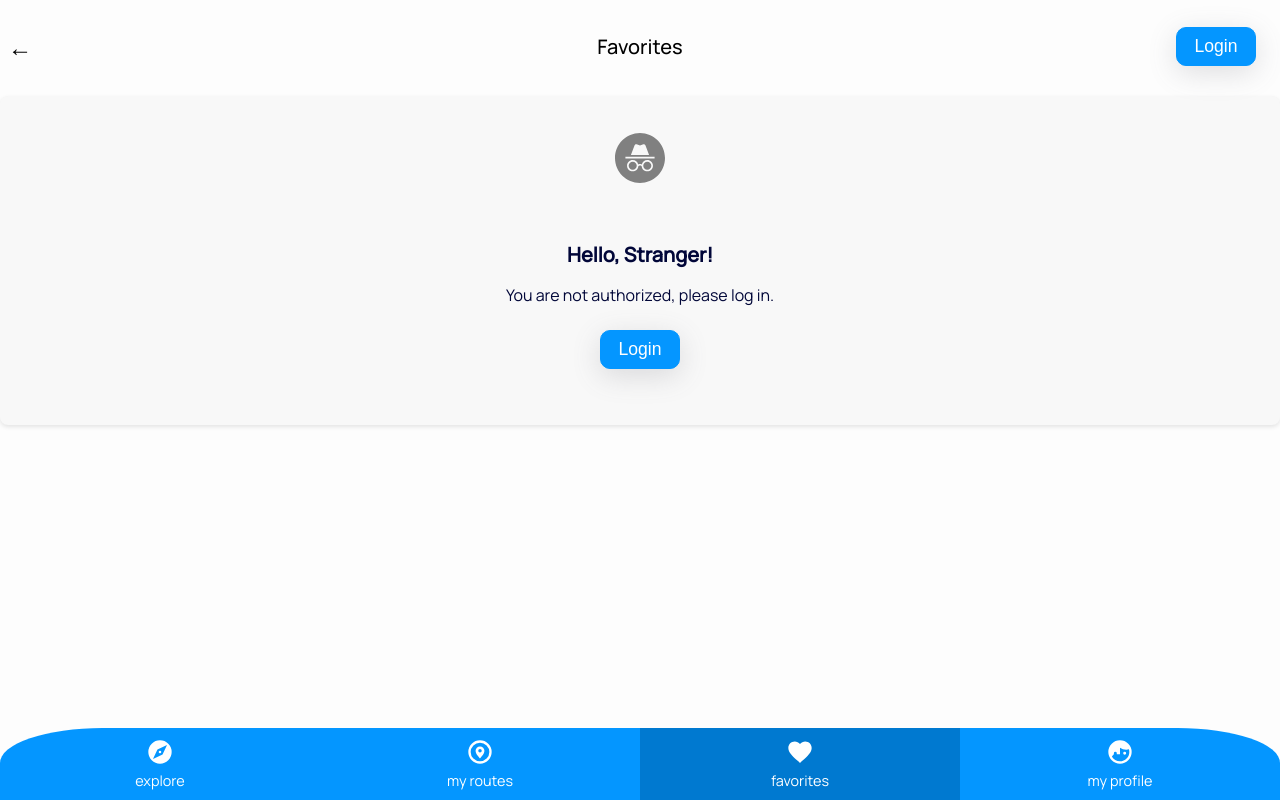
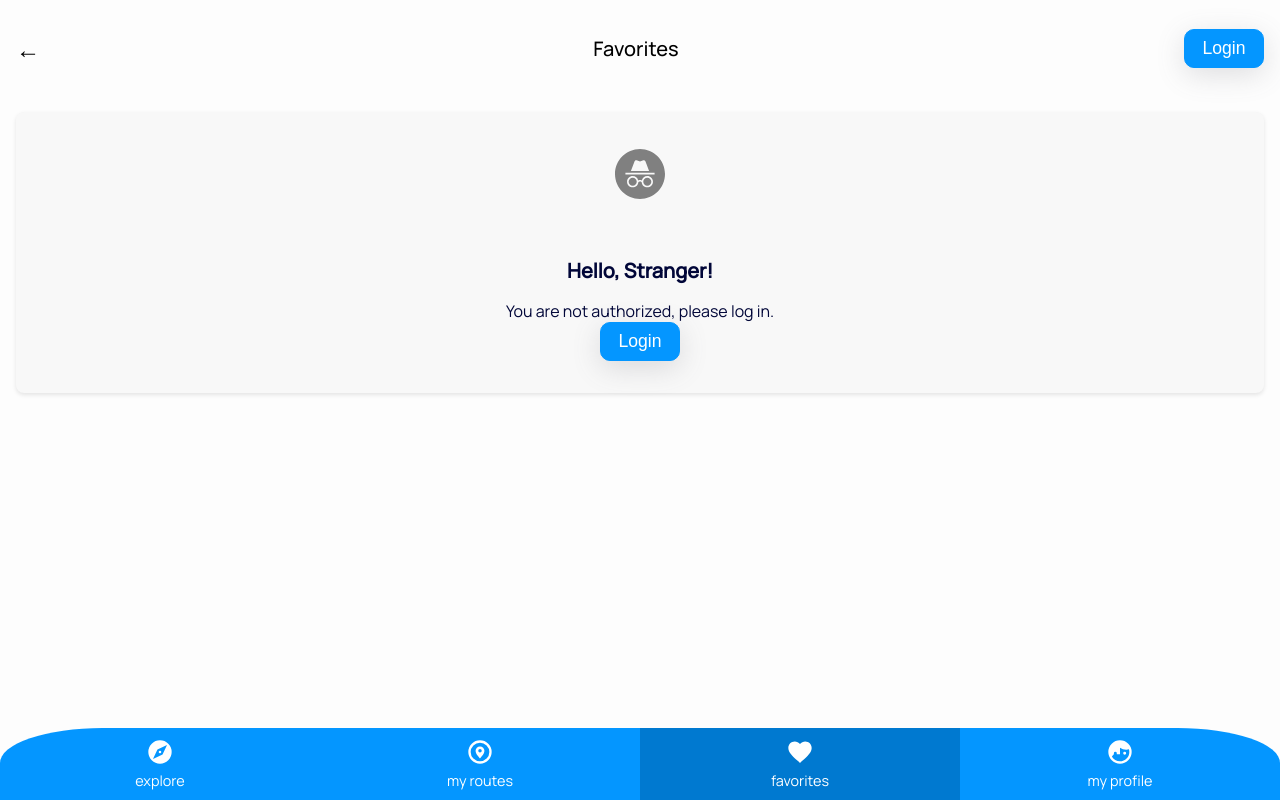
Before and after one commit to Dariastep/Lamo-hiking-app-capstone-project, a Next.js app: page /favorites in a window 1280 px wide. Built offline with nearby package versions, Linux system fonts and the light colour scheme; no server answers; the database is empty.

Commit message:
add styling

```diff
--- a/components/BackButton/index.js
+++ b/components/BackButton/index.js
@@ -11,8 +11,6 @@ export default function BackButton() {
 }
 
 const BackLink = styled(Link)`
-  display: flex;
-  align-items: center;
   text-decoration: none;
   color: black;
   font-size: 1.5rem;
--- a/components/CommonButton/index.js
+++ b/components/CommonButton/index.js
@@ -26,7 +26,7 @@ const StyledButton = styled.button`
   cursor: pointer;
   border-radius: 10px;
   color: ${(props) =>
-   props.secondaryButton ? "var(--primary-color)" : "white"};
+    props.secondaryButton ? "var(--primary-color)" : "white"};
   border: 1.3px solid
     ${(props) =>
       props.warningButton ? "var(--warning-color)" : "var(--primary-color)"};
@@ -38,8 +38,8 @@ const StyledButton = styled.button`
       : props.secondaryButton
       ? "white"
       : "var(--primary-color)"};
-  margin: 1.5rem 1rem;
-  padding: 0.5rem 1rem;
+
+  padding: 0.5rem 0.7rem;
   max-width: 13rem;
   min-width: 5rem;
   box-shadow: rgba(100, 100, 111, 0.2) 0px 7px 29px 0px;
--- a/components/Header/index.js
+++ b/components/Header/index.js
@@ -14,29 +14,32 @@ const HeaderContainer = styled.div`
   top: 0;
   left: 0;
   z-index: 5;
-  width: 100%;
-  display: grid;
-  padding: 0.2rem 0.5rem;
-  grid-template-columns: 1fr auto 1fr;
+  display: flex;
   align-items: center;
-  justify-items: center;
   background-color: var(--main-background-color);
-  height: 5rem;
+  height: 6rem;
+  padding: 0 1rem;
+  width: 100vw;
 
   h1 {
     color: black;
   }
 `;
 const SpaceLeft = styled.div`
-  grid-column: 1;
-  justify-self: start;
+  flex: 1;
+  min-width: 5rem;
+  max-width: 13rem;
 `;
+
 const Title = styled.h1`
-  grid-column: 2;
   color: var(--secondary-color);
   font-weight: 550;
 `;
+
 const SpaceRight = styled.div`
-  grid-column: 3;
-  justify-self: end;
+  flex: 1;
+  display: flex;
+  min-width: 5.5rem;
+  max-width: 13rem;
+  justify-content: end;
 `;
--- a/components/Layout/index.js
+++ b/components/Layout/index.js
@@ -8,7 +8,7 @@ export default function Layout({ children, headerProps }) {
       <div>
         <Header {...headerProps} />
       </div>
-      <main>{children}</main>
+      <StyledMain>{children}</StyledMain>
       <div>
         <NavigationBar />
       </div>
@@ -17,5 +17,10 @@ export default function Layout({ children, headerProps }) {
 }
 const GridLayout = styled.div`
   display: grid;
-  grid-template-rows: 5rem auto 4.5rem;
+  grid-template-rows: 6rem auto 4.5rem;
+
 `;
+
+const StyledMain = styled.main`
+ padding: 0 1rem;
+`;
--- a/components/Login/index.js
+++ b/components/Login/index.js
@@ -4,7 +4,7 @@ import styled from "styled-components";
 
 export default function Login({ session }) {
   return (
-    <StyledSection>
+  <>
       {session ? ( // check if we have session data (= user is already signed in => display a logout button)
         <>
           <CommonButton ButtonName="Logout" onClick={signOut}  secondaryButton/>
@@ -14,13 +14,6 @@ export default function Login({ session }) {
         // no session data available yet, display a login button
         <CommonButton ButtonName="Login" onClick={() => signIn("github")} />
       )}
-    </StyledSection>
+    </>
   );
 }
-
-const StyledSection = styled.section`
-  display: flex;
-  justify-content: center;
-  align-items: center;
-  gap: 8px;
-`;
--- a/components/SearchBar/index.js
+++ b/components/SearchBar/index.js
@@ -31,11 +31,10 @@ export default function SearchBar({
 
 const SearchBarWrapper = styled.div`
   position: fixed;
-  top: 4rem;
   width: 100%;
-  padding-top: 2rem;
   z-index: 3;
-  background-color: var(--secondary-color);
+  background-color: var(--main-background-color);
+  margin: 1rem auto;
 `;
 
 const SearchInput = styled.input`
@@ -43,13 +42,15 @@ const SearchInput = styled.input`
   display: flex;
   height: 2.5rem;
   border-radius: 10px;
+  outline: 1.25px solid var(--primary-color);
   padding-left: 2.5rem;
   font-size: 1rem;
   background-image: url(${icon.src});
   background-repeat: no-repeat;
   background-position: 0.5rem center;
   background-size: 1rem;
-  margin: 0 auto;
+
+
 
   &:focus {
     outline: 1.25px solid var(--primary-color);
```
